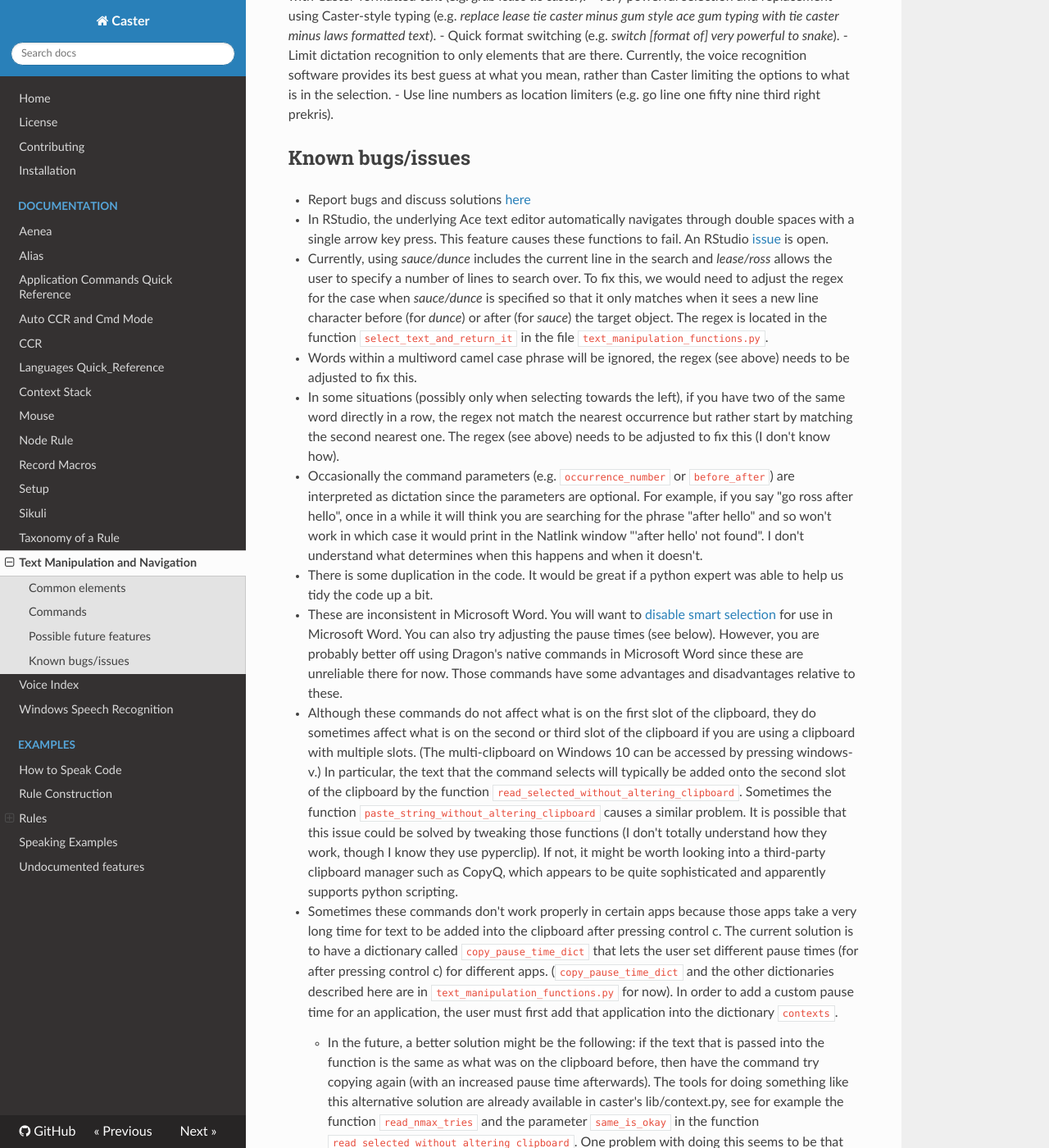
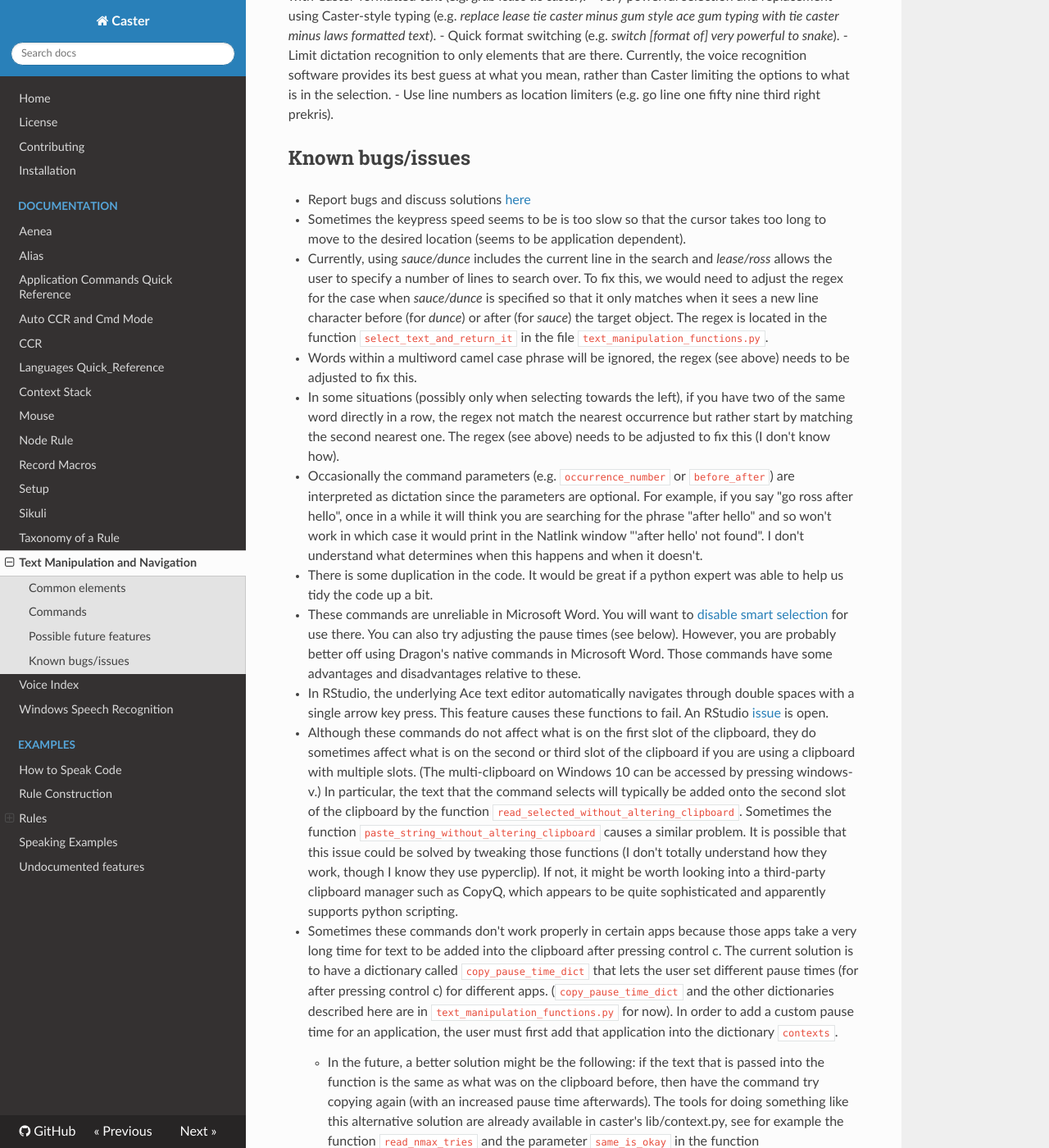
Before and after one commit to dictation-toolbox/Caster, an MkDocs documentation site: the page built from castervoice/doc/readthedocs/Text_Manipulation.md, in a window 1280 px wide and 1400 px high, scrolled down 2020 px. Shown: the whole window at 82% size. Built offline with MkDocs 1.6.1, drawn with Linux system fonts in a browser that asks for light colours; nearby versions of some CDN libraries; comment, search, counter and statistics services are not loaded.

Commit message:
Update Text_Manipulation.md

```diff
--- a/castervoice/doc/readthedocs/Text_Manipulation.md
+++ b/castervoice/doc/readthedocs/Text_Manipulation.md
@@ -49,13 +49,14 @@ Please feel free to try and implement these and submit a pull request!
 
 ## Known bugs/issues
 - Report bugs and discuss solutions [here](https://github.com/dictation-toolbox/Caster/issues/579)
-- In RStudio, the underlying Ace text editor automatically navigates through double spaces with a single arrow key press. This feature causes these functions to fail. An RStudio [issue](https://github.com/rstudio/rstudio/issues/4934) is open.
+- Sometimes the keypress speed seems to be is too slow so that the cursor takes too long to move to the desired location (seems to be application dependent).
 - Currently, using _sauce/dunce_ includes the current line in the search and _lease/ross_ allows the user to specify a number of lines to search over. To fix this, we would need to adjust the regex for the case when _sauce/dunce_ is specified so that it only matches when it sees a new line character before (for _dunce_) or after (for _sauce_) the target object. The regex is located in the function `select_text_and_return_it` in the file `text_manipulation_functions.py`.
 - Words within a multiword camel case phrase will be ignored, the regex (see above) needs to be adjusted to fix this.
 - In some situations (possibly only when selecting towards the left), if you have two of the same word directly in a row, the regex not match the nearest occurrence but rather start by matching the second nearest one. The regex (see above) needs to be adjusted to fix this (I don't know how).
 - Occasionally the command parameters (e.g. `occurrence_number` or `before_after`) are interpreted as dictation since the parameters are optional. For example, if you say "go ross after hello", once in a while it will think you are searching for the phrase "after hello" and so won't work in which case it would print in the Natlink window "'after hello' not found". I don't understand what determines when this happens and when it doesn't.
 - There is some duplication in the code. It would be great if a python expert was able to help us tidy the code up a bit.
-- These are inconsistent in Microsoft Word. You will want to [disable smart selection](https://superuser.com/questions/962710/how-to-make-microsoft-word-selection-behave-like-it-would-in-a-plain-text-editor) for use in Microsoft Word. You can also try adjusting the pause times (see below). However, you are probably better off using Dragon's native commands in Microsoft Word since these are unreliable there for now. Those commands have some advantages and disadvantages relative to these.
+- These commands are unreliable in Microsoft Word. You will want to [disable smart selection](https://superuser.com/questions/962710/how-to-make-microsoft-word-selection-behave-like-it-would-in-a-plain-text-editor) for use there. You can also try adjusting the pause times (see below). However, you are probably better off using Dragon's native commands in Microsoft Word. Those commands have some advantages and disadvantages relative to these.
+- In RStudio, the underlying Ace text editor automatically navigates through double spaces with a single arrow key press. This feature causes these functions to fail. An RStudio [issue](https://github.com/rstudio/rstudio/issues/4934) is open.
 - Although these commands do not affect what is on the first slot of the clipboard, they do sometimes affect what is on the second or third slot of the clipboard if you are using a clipboard with multiple slots. (The multi-clipboard on Windows 10 can be accessed by pressing windows-v.) In particular, the text that the command selects will typically be added onto the second slot of the clipboard by the function `read_selected_without_altering_clipboard`. Sometimes the function `paste_string_without_altering_clipboard` causes a similar problem. It is possible that this issue could be solved by tweaking those functions (I don't totally understand how they work, though I know they use pyperclip). If not, it might be worth looking into a third-party clipboard manager such as CopyQ, which appears to be quite sophisticated and apparently supports python scripting.
 - Sometimes these commands don't work properly in certain apps because those apps take a very long time for text to be added into the clipboard after pressing control c. The current solution is to have a dictionary called `copy_pause_time_dict` that lets the user set different pause times (for after pressing control c) for different apps. (`copy_pause_time_dict` and the other dictionaries described here are in `text_manipulation_functions.py` for now). In order to add a custom pause time for an application, the user must first add that application into the dictionary `contexts`.
     - In the future, a better solution might be the following:  if the text that is passed into the function is the same as what was on the clipboard before, then have the command try copying again (with an increased pause time afterwards). The tools for doing something like this alternative solution are already available in caster's lib/context.py, see for example the function `read_nmax_tries` and the parameter `same_is_okay` in the function `read_selected_without_altering_clipboard`. One problem with doing this seems to be that sometimes you might want to use the commands on the same text multiple times in a row (e.g. for moving the cursor) in which case what was on the first slot of the clipboard wouldn't change so the command would try to copy again unnecessarily. That problem could possibly be avoided by adjusting the function `read_selected_without_altering_clipboard`.
```
